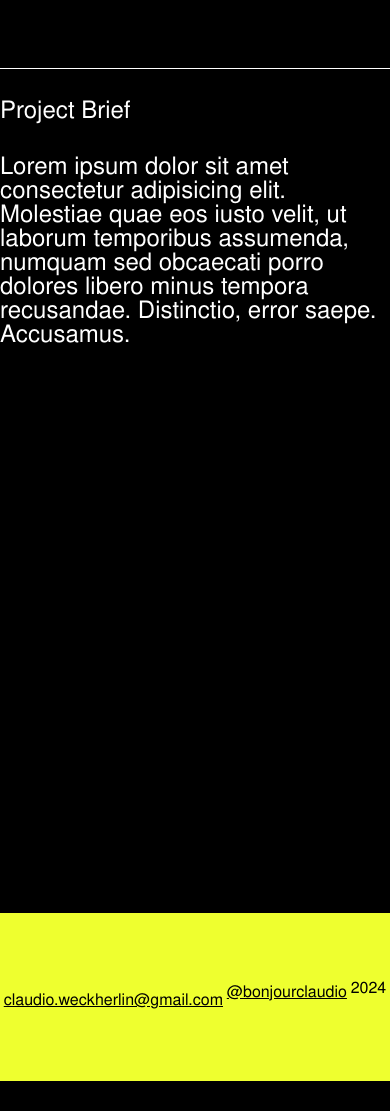
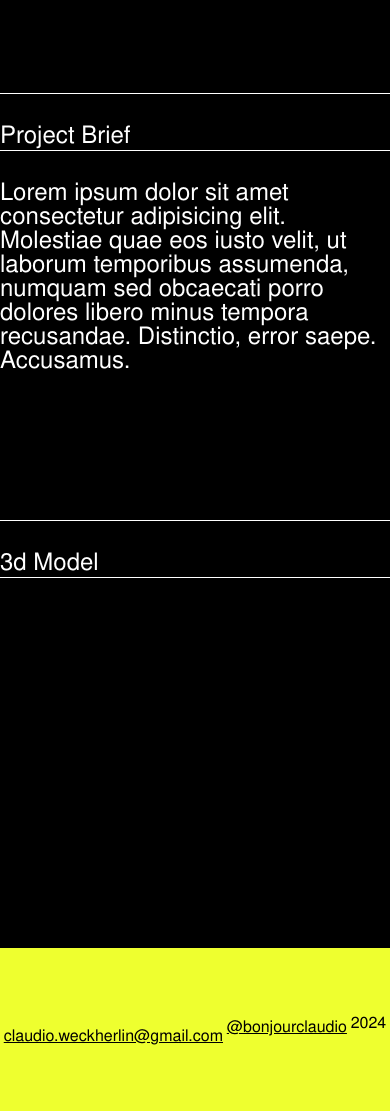
Before and after one commit to bonjourclaudio/zhdk.claudioweckherlin.com, a plain HTML site: page projects/xtract.html in a window 390 px wide. Shown: the part 1612-2723 px from the top of the page. Before the commit the page ends 2693 px from the top, so only its background shows below. Drawn offline with nearby package versions, Linux system fonts and the light colour scheme; some packages are replaced by stand-ins of ours; a script that the page names is missing; files whose address does not match are found by name.

Commit message:
mobile adaptions

```diff
--- a/css/styles.scss
+++ b/css/styles.scss
@@ -117,6 +117,7 @@ body {
     @include devices(mobile) {
         font-size: 1rem;
         margin-bottom: 2vh;
+        height: 10vh;
     }
 
     .nav-container {
@@ -184,6 +185,7 @@ body {
                 @include devices(mobile) {
                     flex-direction: column;
                     align-items: start;
+                    width: 80vw;
                 }
 
                 &__el {
@@ -386,7 +388,8 @@ body {
 // ############################
 .project-overview {
     .project-description {
-        height: 100vh;
+        height: auto;
+        min-height: 50vh;
 
         display: grid;
         grid-template-columns: 50% 25% 25%;
@@ -395,10 +398,9 @@ body {
 
         font-size: 1.5rem;
 
-        border-top: 1px solid $secondary;
-
         div {
-            margin-top: 2rem;
+            border-top: 1px solid $secondary;
+            padding-top: 2rem;
         }
 
         @include devices(mobile) {
@@ -412,6 +414,7 @@ body {
 
         .text {
             grid-area: text;
+            min-height: 40vh;
         }
     }
 }
@@ -433,4 +436,24 @@ body {
 
         margin-bottom: 20vh;
     }
+
+    .project-description {
+        grid-template-areas:
+            "desc text text"
+            "model-title model model";
+
+        .model-title {
+            grid-area: model-title;
+        }
+
+        .model {
+            grid-area: model;
+            height: 40vh;
+
+            .xtract-model {
+                width: 100%;
+                height: 100%;
+            }
+        }
+    }
 }
--- a/projects/xtract.html
+++ b/projects/xtract.html
@@ -55,6 +55,11 @@
                 <div class="text">Lorem ipsum dolor sit amet consectetur adipisicing elit. Molestiae quae eos iusto
                     velit, ut laborum temporibus assumenda, numquam sed obcaecati porro dolores libero minus tempora
                     recusandae. Distinctio, error saepe. Accusamus.</div>
+                <div class="model-title">3d Model</div>
+                <div class="model">
+                    <model-viewer class="xtract-model" alt="3d Type portfolio" touch-action="pan-y" camera-controls
+                        src="../assets/kaffimaschine.glb"></model-viewer>
+                </div>
             </div>
         </div>
     </div>
```
Also changed, not shown: css/styles.css.
